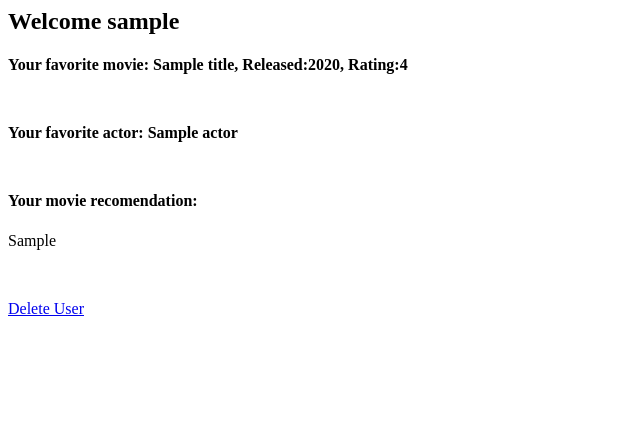
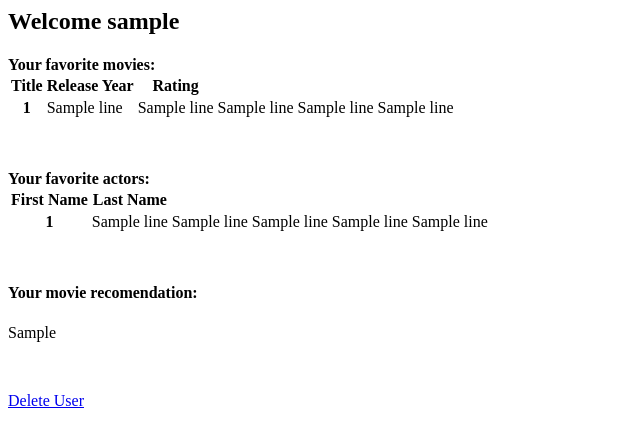
Before and after one commit to map155/database-management-movies, a Flask app: template webapp/templates/profile.html in a window 1280 px wide. Shown: the top 447 px of the page, without its empty margins (0-640 px from the left). Run offline with Flask 2, Linux system fonts and the light colour scheme; the template is opened without the code that fills it: most values are stand-ins (such as "Sample title", 1, 10 or a date in 2020).

Commit message:
Made into tables

```diff
--- a/webapp/app.py
+++ b/webapp/app.py
@@ -167,21 +167,19 @@ def getProfile():
     cursor = conn.cursor()
     cursor.callproc('sp_getUserFavMovies', (userID,))
     favMovie = cursor.fetchall()
-    ftitle = favMovie[0][0]
-    frelease = favMovie[0][1]
-    frating = favMovie[0][2]
+    # ftitle = favMovie[0][0]
+    # frelease = favMovie[0][1]
+    # frating = favMovie[0][2]
 
     cursor.callproc('sp_getUserFavActors', (userID,))
     totalName = cursor.fetchall()
-    fName = totalName[0][0]
-    lName = totalName[0][1]
-    favActor = fName + ' ' + lName
+
 
     cursor.callproc('sp_getUserRec', (userID,))
     rMovie = cursor.fetchall()
     rMovie = rMovie[0][0]
 
-    return render_template('profile.html', username=session['username'], title = ftitle, rYear = frelease, rating = frating, actor=favActor,recMovie = rMovie)
+    return render_template('profile.html', username=session['username'], x=favMovie, actor=totalName,recMovie = rMovie)
 
 
 if __name__ == '__main__':
--- a/webapp/templates/profile.html
+++ b/webapp/templates/profile.html
@@ -6,10 +6,52 @@
 
 <body>
     <div class="movie-header" style=margin-bottom:50px>
-        <h4>Your favorite movie: {{title}}, Released:{{rYear}}, Rating:{{rating}}</h4>
+        <h4>Your favorite movies: <table class="table table-striped">
+  <thead>
+    <tr>
+      <th scope="col">Title</th>
+      <th scope="col">Release Year</th>
+      <th scope="col">Rating</th>
+    </tr>
+  </thead>
+  <tbody>
+      {% for line in x %}
+        <tr>
+            <th scope="row">{{line[0]}}</th>
+            <td>{{line[1]}}</td>
+            <td>{{line[2]}}</td>
+            <td>{{line[3]}}</td>
+            <td>{{line[4]}}</td>
+            <td>{{line[5]}}</td>
+         </tr>
+       {% endfor %}
+
+  </tbody>
+</table>
+</h4>
     </div>
     <div class="actor-header" style=margin-bottom:50px>
-        <h4>Your favorite actor: {{actor}}</h4>
+        <h4>Your favorite actors:<table class="table table-striped">
+  <thead>
+    <tr>
+      <th scope="col">First Name</th>
+      <th scope="col">Last Name</th>
+    </tr>
+  </thead>
+  <tbody>
+      {% for line in actor %}
+        <tr>
+            <th scope="row">{{line[0]}}</th>
+            <td>{{line[1]}}</td>
+            <td>{{line[2]}}</td>
+            <td>{{line[3]}}</td>
+            <td>{{line[4]}}</td>
+            <td>{{line[5]}}</td>
+         </tr>
+       {% endfor %}
+
+  </tbody>
+</table> </h4>
     </div>
     <div class="actor-header" style=margin-bottom:50px>
         <h4>Your movie recomendation:</h4>
```
